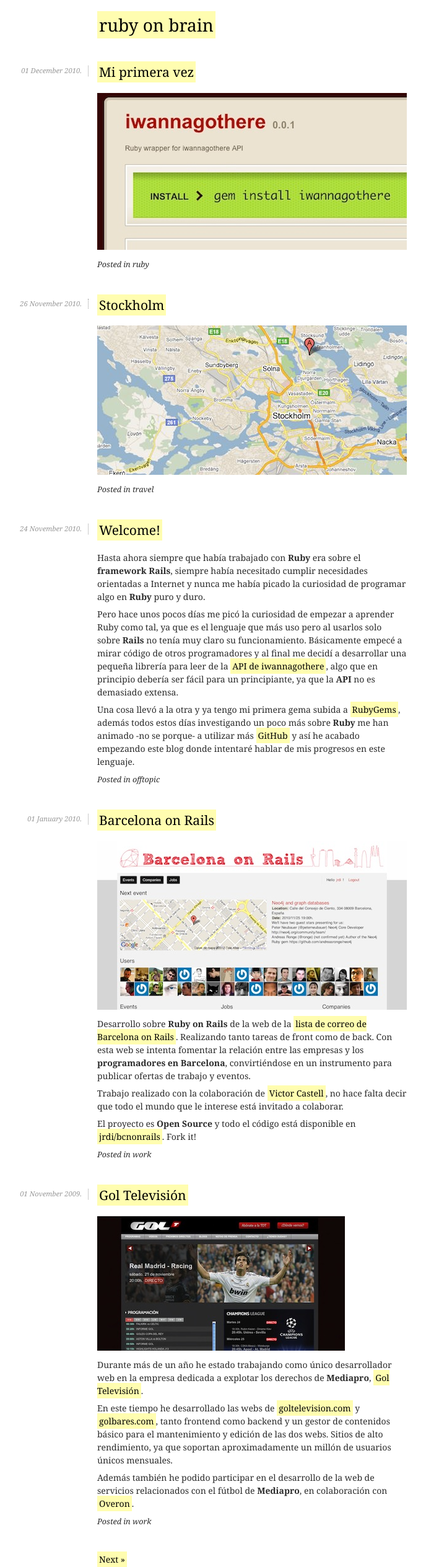
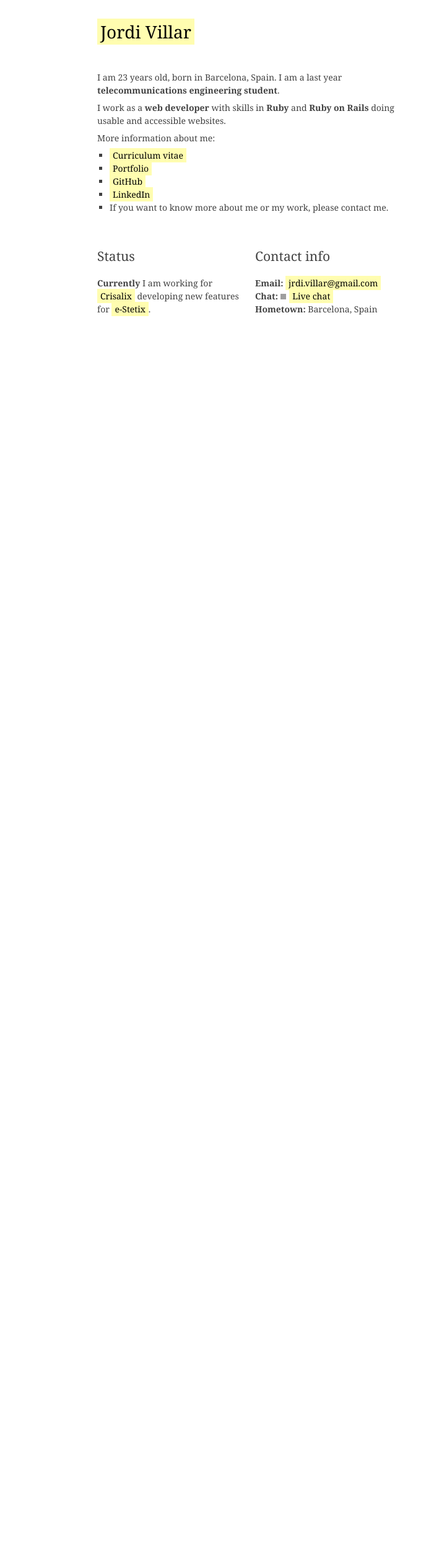
Before and after one commit to jrdi/jrdi.github.com, a Jekyll site: the page built from index.html, in a window 1280 px wide. Shown: the whole page at 62% size, without its empty margins (233-921 px from the left). Built offline with Jekyll 4.4.1, drawn with Linux system fonts in a browser that asks for light colours; Markdown is read by kramdown in place of the engine named in the settings; the list of posts is cut into pages by our own code; after the commit the page ends 900 px from its top, so only the background shows below that; grey boxes are pictures that could not be loaded.

Commit message:
Chage homepage

```diff
--- a/_layouts/default.html
+++ b/_layouts/default.html
@@ -2,8 +2,12 @@
 <html>
   <head>
     <meta charset="utf-8" />
-    <meta name="description" content="{{page.description}}" />
-    <title>{{ page.title }} | ruby on brain</title>
+    <meta name="description" content="I am 23 years old, born in Barcelona, Spain. I am a last year telecommunications engineering student and I am working as a web developer." />
+
+    <meta name="keywords" content="jordi, jordi villar, web developer, web, telecommunications, engineer, ruby, php, mysql, freelance, ruby on rails, barcelona, desarrollador web" />
+
+    <link rel="canonical" href="http://jordivillar.com/" />
+    <title>{{ page.title }} | Jordi Villar</title>
     <link rel="stylesheet" type="text/css" href="/stylesheets/screen.css" />
     <link rel="stylesheet" type="text/css" href="/stylesheets/syntax.css" />
   </head>
@@ -11,12 +15,27 @@
   <body>
     <div id="container">
       <div id="header">
-        <h1><a href="/">ruby on brain</a></h1>
+        <h1 id="site-title"><a href="/">Jordi Villar</a></h1>
+        <h2 id="site-description">I am a last year telecommunications engineering student and I am working as a web developer.</h2>
       </div>
 
       <div id="content">
         {{ content }}
       </div>
     </div>
+
+    <script type="text/javascript">
+
+      var _gaq = _gaq || [];
+      _gaq.push(['_setAccount', 'UA-21844582-1']);
+      _gaq.push(['_trackPageview']);
+
+      (function() {
+        var ga = document.createElement('script'); ga.type = 'text/javascript'; ga.async = true;
+        ga.src = ('https:' == document.location.protocol ? 'https://ssl' : 'http://www') + '.google-analytics.com/ga.js';
+        var s = document.getElementsByTagName('script')[0]; s.parentNode.insertBefore(ga, s);
+      })();
+
+    </script>
   </body>
 </html>
--- a/cv.html
+++ b/cv.html
@@ -1,6 +1,6 @@
 ---
 layout: page
-title: cv
+title: Curriculum vitae
 ---
 
 <div class="hresume">
--- /dev/null
+++ b/google87540938adbe75c8.html
@@ -0,0 +1 @@
+google-site-verification: google87540938adbe75c8.html
--- a/index.html
+++ b/index.html
@@ -1,22 +1,41 @@
 ---
 layout: default
-title: blog
+title: Web developer
 ---
 
-{% for post in paginator.posts %}
-  <div class="post">
-    <h2><a href="{{ post.url }}">{{ post.title }}</a></h2>
-    <span class="sidebar">{{ post.date | date_to_long_string }}.</span>
-    {{ post.content }}
-    <small><em>Posted in {{ post.categories | array_to_sentence_string }}</em></small>
-  </div>
-{% endfor %}
-{% if paginator.previous_page > 1 %}
-  <a href="/page{{paginator.previous_page}}"> &laquo; Previous</a>
-{% endif %}
-{% if paginator.previous_page > 0 %}
-  <a href="/"> &laquo; Previous</a>
-{% endif %}
-{% if paginator.next_page > 0 %}
-  <a href="/page{{paginator.next_page}}">Next &raquo;</a>
-{% endif %}
+<p>I am 23 years old, born in Barcelona, Spain. I am a last year <strong>telecommunications engineering student</strong>.</p>
+<p>I work as a <strong>web developer</strong> with skills in <strong>Ruby</strong> and <strong>Ruby on Rails</strong> doing usable and accessible websites.</p>
+<p>More information about me:</p>
+<ul class="square">
+    <li>
+        <a href="/cv.html">Curriculum vitae</a>
+    </li>
+    <li>
+        <a href="/work.html">Portfolio</a>
+    </li>
+    <li>
+        <a href="https://github.com/jrdi">GitHub</a>
+    </li>
+    <li>
+        <a href="http://es.linkedin.com/in/jordivillar">LinkedIn</a>
+    </li>
+    <li>
+        If you want to know more about me or my work, please contact me.
+    </li>
+</ul>
+<div class="left">
+  <h2 class="subcontent">Status</h2>
+  <p><strong>Currently</strong> I am working for <a href="http://www.crisalix.com/">Crisalix</a> developing new features for <a href="http://estetix.crisalix.com">e-Stetix</a>.</p>
+</div>
+<div class="right">
+  <h2 class="subcontent">Contact info</h2>
+  <ul>
+      <li><strong>Email: </strong><a href="mailto:jrdi.villar@gmail.com">jrdi.villar@gmail.com</a></li>
+      <li>
+        <strong>Chat: </strong>
+        <img height="9" width="9" style="padding:0 2px 0 0;margin:0;border:none" src="http://www.google.com/talk/service/badge/Show?tk=z01q6amlqd6h5gjek2cmqb02cpapc4i6kujq9ehia7frr2b9bioqc4lm2v67u7kbm3ous2155b7scl8sffmi39qasor3gfcrt75ilbivrbeknc2ipjnj0ndolmrllb6dj1igmucgu7693657jfkatvmgnsq34bmiji558ois1&amp;w=9&amp;h=9" alt="">
+        <a href="http://www.google.com/talk/service/badge/Start?tk=z01q6amlqd6h5gjek2cmqb02cpapc4i6kujq9ehia7frr2b9bioqc4lm2v67u7kbm3ous2155b7scl8sffmi39qasor3gfcrt75ilbivrbeknc2ipjnj0ndolmrllb6dj1igmucgu7693657jfkatvmgnsq34bmiji558ois1" target="_blank" title="Click here to chat with Jordi Villar">Live chat</a>
+      </li>
+      <li><strong>Hometown: </strong>Barcelona, Spain</li>
+  </ul>
+</div>
--- a/stylesheets/screen.css
+++ b/stylesheets/screen.css
@@ -5,7 +5,7 @@
   text-decoration: none;
   background-color: #FFFDB0;
   color: black;
-  padding: 3px;
+  padding: 2px 5px;
 }
 a:hover {
   border-bottom: 1px solid #D6D594;
@@ -49,15 +49,40 @@
   margin: 0 0 1em 1.6em;
   padding: .2em 0 .2em 1em;
 }
+ul.square li {
+	list-style: square;
+	margin-left: 20px;
+}
 /* Layout */
 body {
-	color: #2A2A2A;
+	color: #414141;
 	font: 14px/1.5 Georgia, Helvetica, Arial, sans-serif;
+}
+#header {
+	width: 100%;
+	height: 84px;
+	margin: 30px 0 0 0;
 }
 #container {
   width: 500px;
   margin: 0 auto;
 }
+#container .left, #container .right {
+	width: 245px;
+	float: left;
+}
+#container .right {
+	margin-left: 10px;
+}
+
+#site-description {
+	display: none;
+}
+
+h2.subcontent {
+	margin: 2.5em 0 0.83em;
+}
+
 /* Index */
 div.post {
   position: relative;
--- a/work.html
+++ b/work.html
@@ -1,6 +1,6 @@
 ---
 layout: page
-title: work
+title: Portfolio
 ---
 
 {% for post in site.categories.work limit:5 %}
```
Also changed, not shown: blog.html (added, +22 -0 lines).
